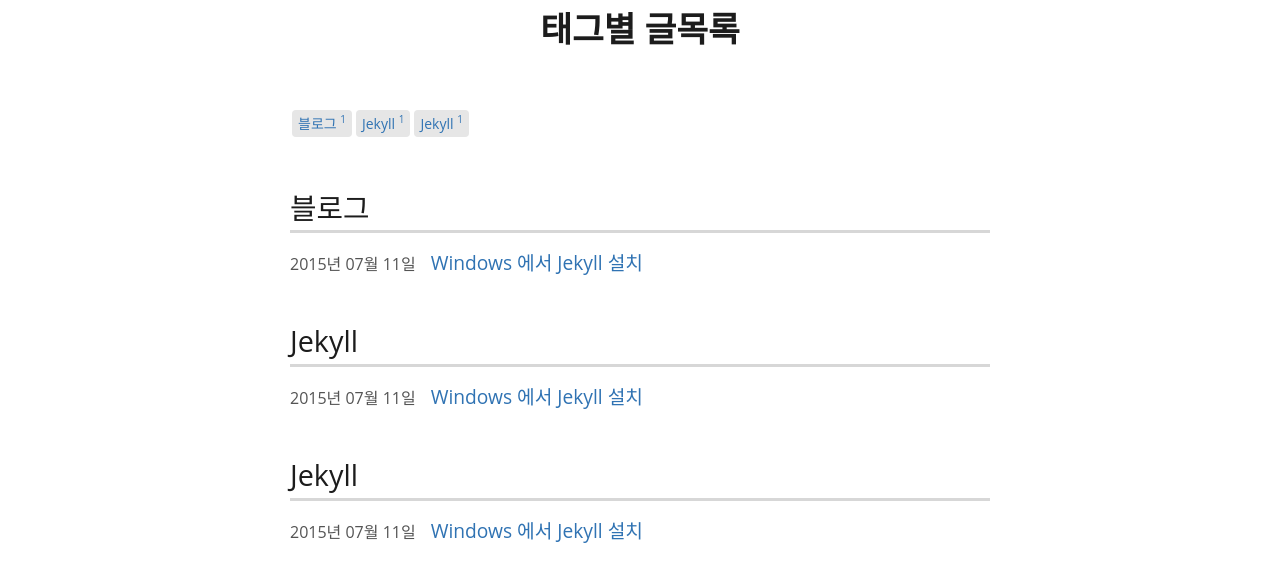
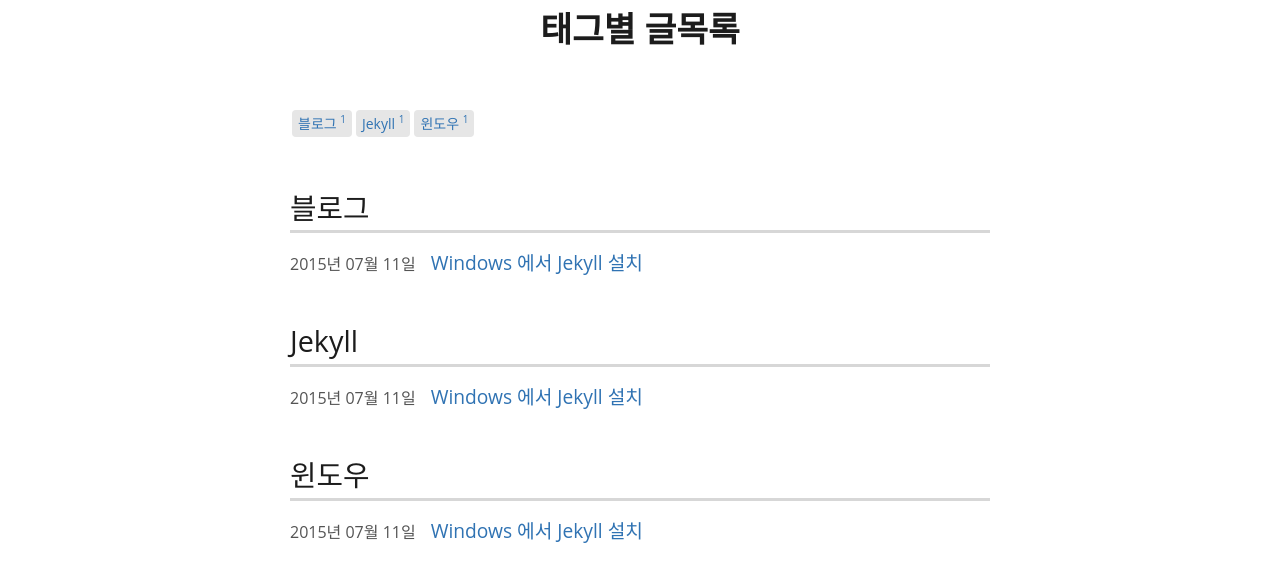
Before and after one commit to EricSeokgon/hadesyi.github.io, a Jekyll site: the page built from page_tag.md, in a window 1280 px wide. Shown: the part 126-708 px from the top of the page. Built offline with Jekyll 4.4.1, drawn with Linux system fonts in a browser that asks for light colours.

Commit message:
Blog Update

```diff
--- a/_data/tags.yml
+++ b/_data/tags.yml
@@ -30,3 +30,6 @@
 
 - slug: blog
   name: 블로그
+
+- slug: windows
+  name: 윈도우
```
